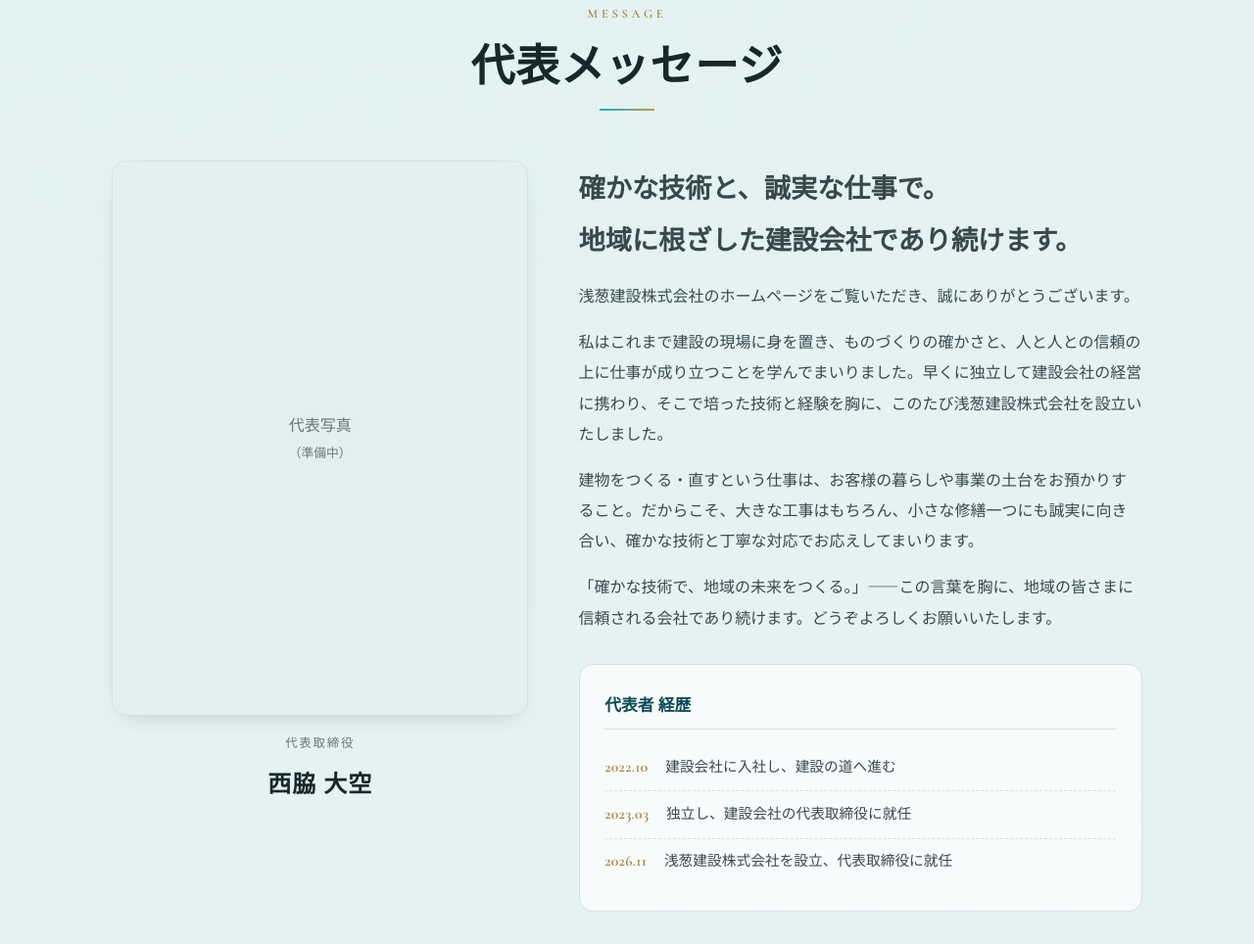
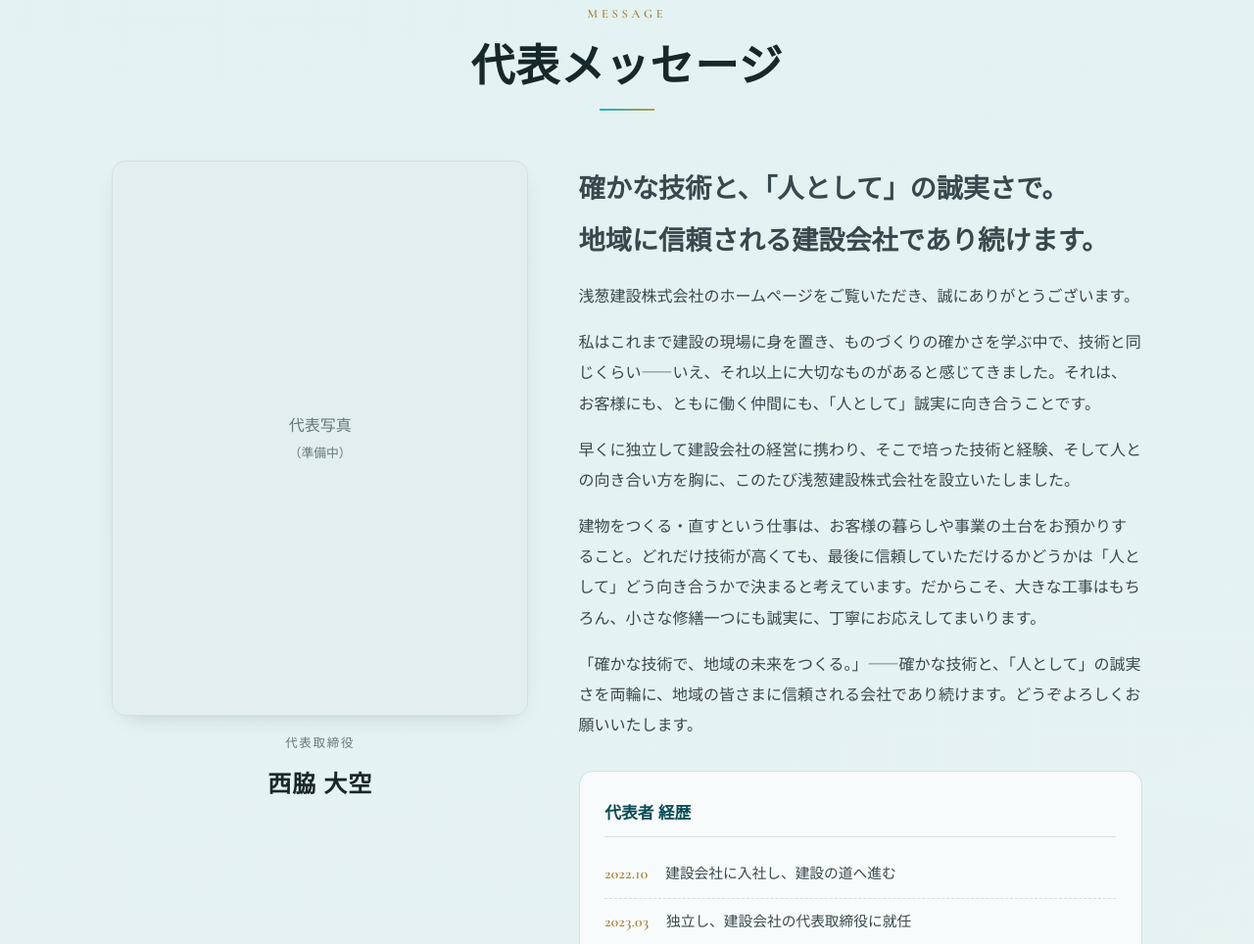
Before and after one commit to sayaya0702/asagi-kensetsu, a plain HTML site: page index.html in a window 1280 px wide. Shown: the part 2325-3289 px from the top of the page at 98% size. Drawn offline with nearby package versions, Linux system fonts and the light colour scheme.

Commit message:
代表メッセージ本文に「人として」を反映
代表が大切にしている言葉「人として」を挨拶文に織り込み。
代表写真は未配置のためプレースホルダー表示（準備中）。

Co-Authored-By: Claude Opus 4.8 <noreply@anthropic.com>

```diff
--- a/index.html
+++ b/index.html
@@ -203,11 +203,12 @@
         <p class="message__name"><small>代表取締役</small>西脇 大空</p>
       </div>
       <div class="message__body reveal" data-delay="1">
-        <p class="message__lead">確かな技術と、誠実な仕事で。<br>地域に根ざした建設会社であり続けます。</p>
+        <p class="message__lead">確かな技術と、「人として」の誠実さで。<br>地域に信頼される建設会社であり続けます。</p>
         <p>浅葱建設株式会社のホームページをご覧いただき、誠にありがとうございます。</p>
-        <p>私はこれまで建設の現場に身を置き、ものづくりの確かさと、人と人との信頼の上に仕事が成り立つことを学んでまいりました。早くに独立して建設会社の経営に携わり、そこで培った技術と経験を胸に、このたび浅葱建設株式会社を設立いたしました。</p>
-        <p>建物をつくる・直すという仕事は、お客様の暮らしや事業の土台をお預かりすること。だからこそ、大きな工事はもちろん、小さな修繕一つにも誠実に向き合い、確かな技術と丁寧な対応でお応えしてまいります。</p>
-        <p>「確かな技術で、地域の未来をつくる。」——この言葉を胸に、地域の皆さまに信頼される会社であり続けます。どうぞよろしくお願いいたします。</p>
+        <p>私はこれまで建設の現場に身を置き、ものづくりの確かさを学ぶ中で、技術と同じくらい——いえ、それ以上に大切なものがあると感じてきました。それは、お客様にも、ともに働く仲間にも、「人として」誠実に向き合うことです。</p>
+        <p>早くに独立して建設会社の経営に携わり、そこで培った技術と経験、そして人との向き合い方を胸に、このたび浅葱建設株式会社を設立いたしました。</p>
+        <p>建物をつくる・直すという仕事は、お客様の暮らしや事業の土台をお預かりすること。どれだけ技術が高くても、最後に信頼していただけるかどうかは「人として」どう向き合うかで決まると考えています。だからこそ、大きな工事はもちろん、小さな修繕一つにも誠実に、丁寧にお応えしてまいります。</p>
+        <p>「確かな技術で、地域の未来をつくる。」——確かな技術と、「人として」の誠実さを両輪に、地域の皆さまに信頼される会社であり続けます。どうぞよろしくお願いいたします。</p>
         <div class="message__career">
           <h3 class="message__careerttl">代表者 経歴</h3>
           <ul class="career">
```
